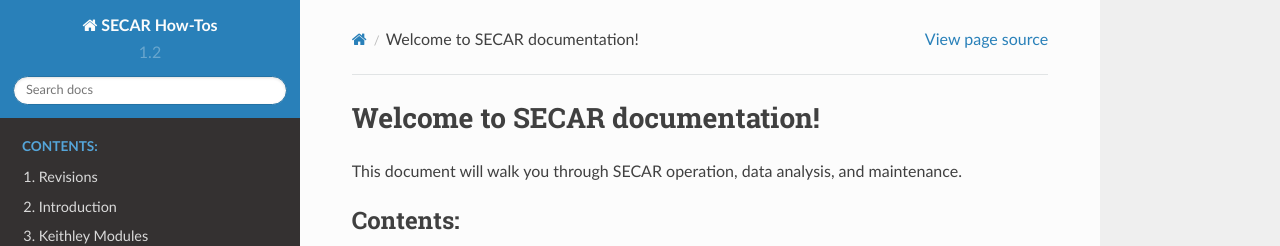
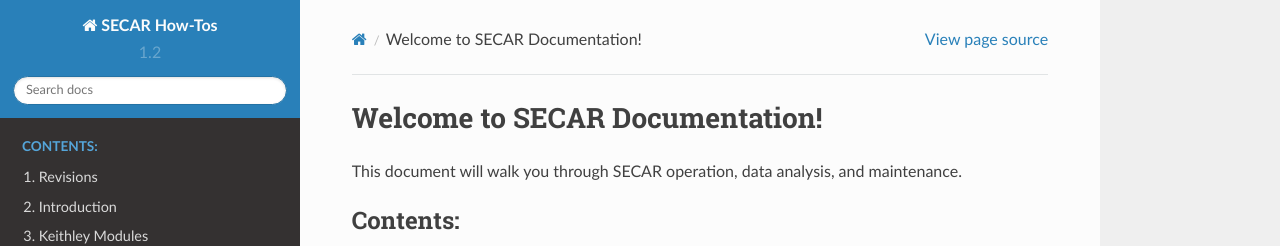
Before and after one commit to secar600/secar-documents, a Sphinx documentation site: the page built from source/index.rst, in a window 1280 px wide and 900 px high. Shown: the top 246 px of the window. Built offline with Sphinx 7.4.7 and the Read the Docs theme 2.0.0, drawn with Linux system fonts in a browser that asks for light colours.

```diff
--- a/source/index.rst
+++ b/source/index.rst
@@ -1,6 +1,6 @@
 .. This file should at least contain the root `toctree` directive.
 
-Welcome to SECAR documentation!
+Welcome to SECAR Documentation!
 ===============================
 
 This document will walk you through SECAR operation, data analysis, and maintenance.
```
